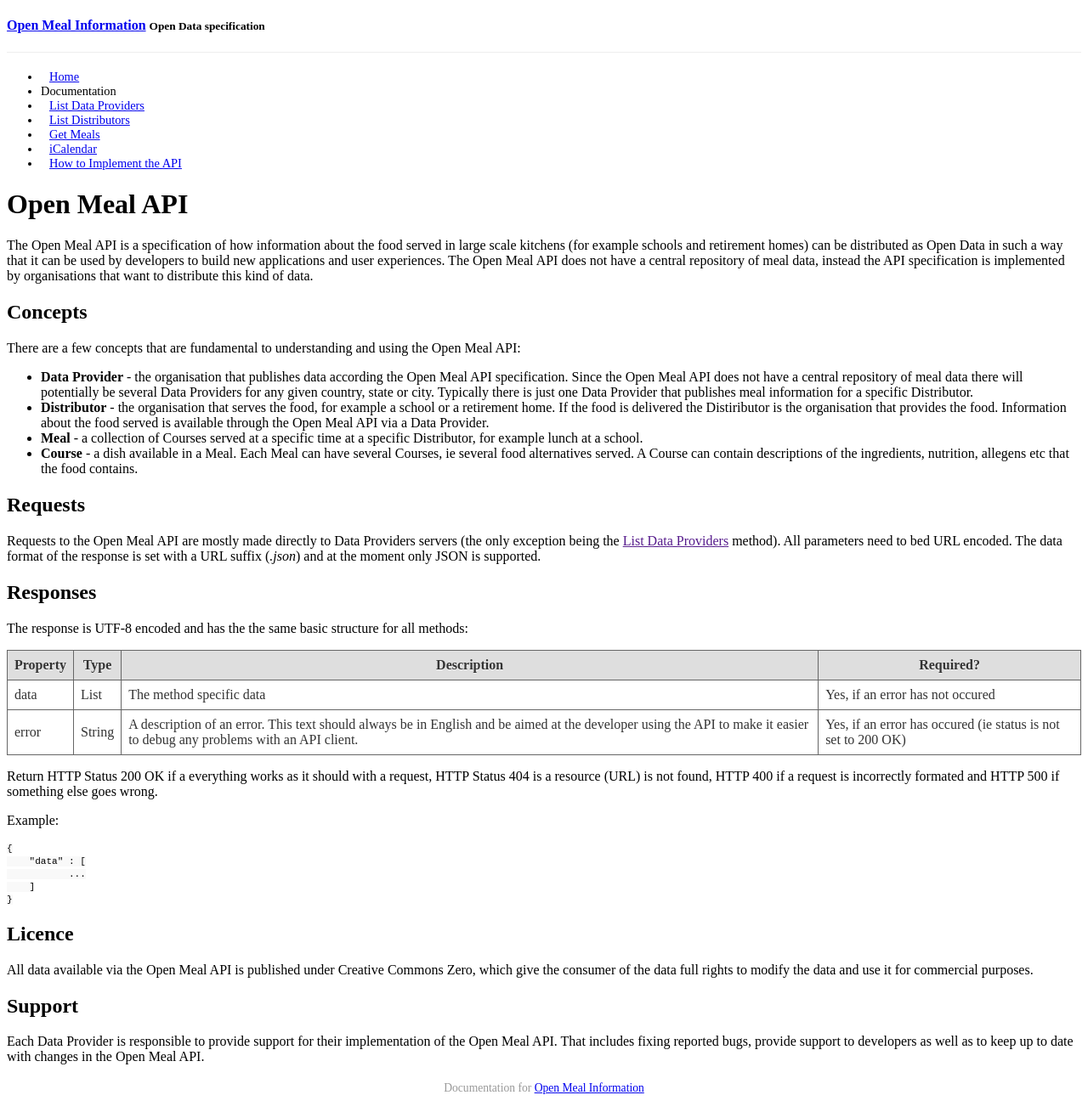
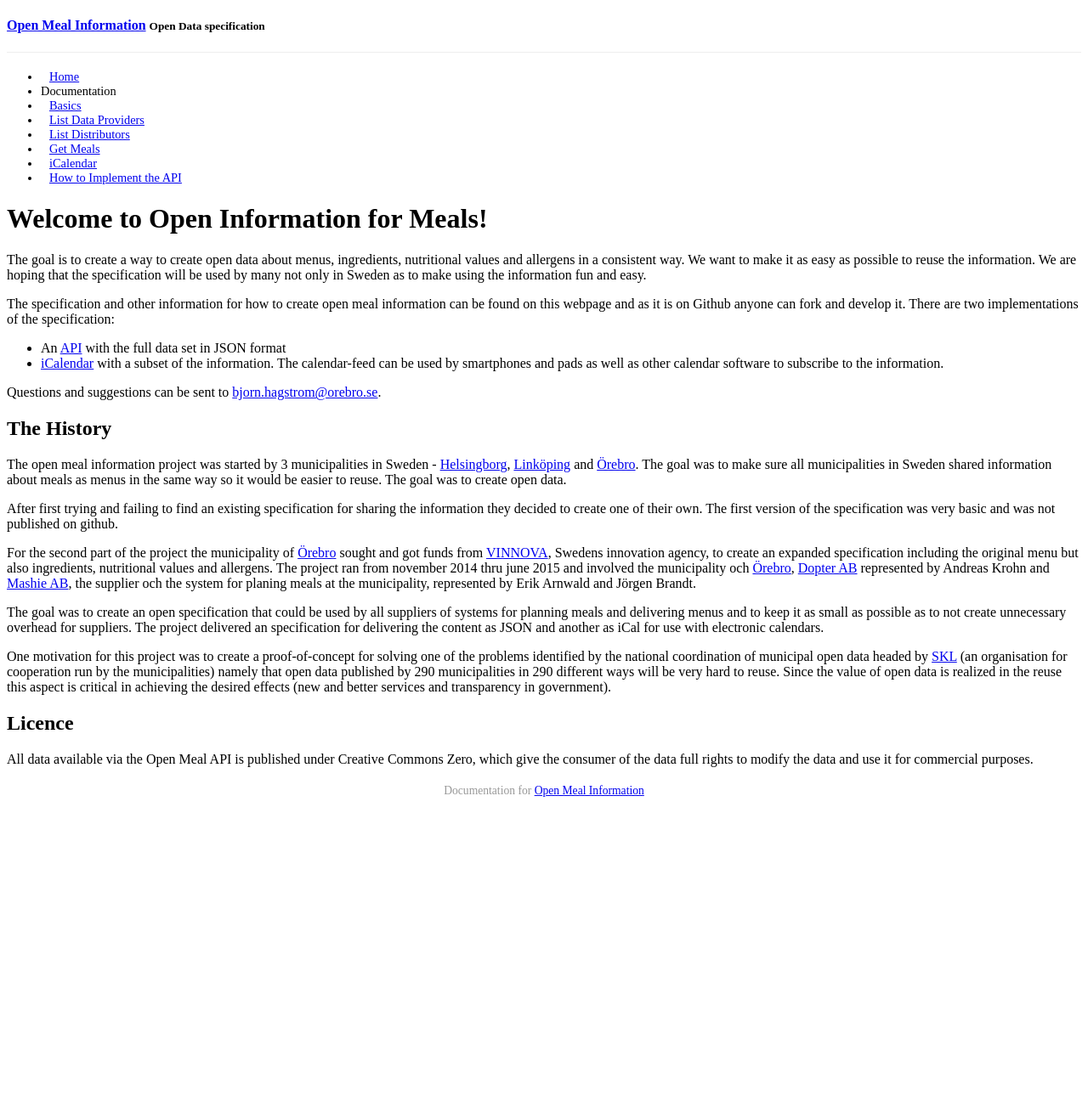
Before and after one commit to Orebrokommun/Open-Meal-Information, a Jekyll site: the page built from index.md, in a window 1280 px wide. Shown: the whole page at 85% size. Built offline with Jekyll 4.4.1, drawn with Linux system fonts in a browser that asks for light colours; Markdown is read by kramdown in place of the engine named in the settings; a style sheet for code colours, icons or effects is not loaded; after the commit the page ends 959 px from its top, so only the background shows below that.

Commit message:
Added introduction to the project

```diff
--- a/index.md
+++ b/index.md
@@ -2,40 +2,27 @@
 layout: default
 title: "Open Meal Information"
 ---
-#Open Meal API
-The Open Meal API is a specification of how information about the food served in large scale kitchens (for example schools and retirement homes) can be distributed as Open Data in such a way that it can be used by developers to build new applications and user experiences. The Open Meal API does not have a central repository of meal data, instead the API specification is implemented by organisations that want to distribute this kind of data.
+#Welcome to Open Information for Meals!
 
-##Concepts
-There are a few concepts that are fundamental to understanding and using the Open Meal API:
+The goal is to create a way to create open data about menus, ingredients, nutritional values and allergens in a consistent way. We want to make it as easy as possible to reuse the information. We are hoping that the specification will be used by many not only in Sweden as to make using the information fun and easy.
 
-* **Data Provider** - the organisation that publishes data according the Open Meal API specification. Since the Open Meal API does not have a central repository of meal data there will potentially be several Data Providers for any given country, state or city. Typically there is just one Data Provider that publishes meal information for a specific Distributor.
-* **Distributor** - the organisation that serves the food, for example a school or a retirement home. If the food is delivered the Distiributor is the organisation that provides the food. Information about the food served is available through the Open Meal API via a Data Provider.
-* **Meal** - a collection of Courses served at a specific time at a specific Distributor, for example lunch at a school.
-* **Course** - a dish available in a Meal. Each Meal can have several Courses, ie several food alternatives served. A Course can contain descriptions of the ingredients, nutrition, allegens etc that the food contains.
+The specification and other information for how to create open meal information can be found on this webpage and as it is on Github anyone can fork and develop it. There are two implementations of the specification:
 
-##Requests
-Requests to the Open Meal API are mostly made directly to Data Providers servers (the only exception being the [List Data Providers]() method). All parameters need to bed URL encoded. The data format of the response is set with a URL suffix (*.json*) and at the moment only JSON is supported.
+* An [API](/Open-Meal-Information/doc/basics.html) with the full data set in JSON format
+* [iCalendar](/Open-Meal-Information/doc/icalendar.html) with a subset of the information. The calendar-feed can be used by smartphones and pads as well as other calendar software to subscribe to the information.
 
-##Responses
-The response is UTF-8 encoded and has the the same basic structure for all methods:
+Questions and suggestions can be sent to [bjorn.hagstrom@orebro.se](mailto:bjorn.hagstrom@orebro.se).
 
-|Property|Type|Description|Required?|
-|-----------|------|--------------|-------------|
-|data|List|The method specific data|Yes, if an error has not occured|
-|error|String|A description of an error. This text should always be in English and be aimed at the developer using the API to make it easier to debug any problems with an API client. |Yes, if an error has occured (ie status is not set to 200 OK)|
+##The History
+The open meal information project was started by 3 municipalities in Sweden - [Helsingborg](http://www.helsingborg.se/), [Linköping](http://linkoping.se/) and [Örebro](http://www.orebro.se/). The goal was to make sure all municipalities in Sweden shared information about meals as menus in the same way so it would be easier to reuse. The goal was to create open data.
 
-Return HTTP Status 200 OK if a everything works as it should with a request, HTTP Status 404 is a resource (URL) is not found, HTTP 400 if a request is incorrectly formated and HTTP 500 if something else goes wrong.
+After first trying and failing to find an existing specification for sharing the information they decided to create one of their own. The first version of the specification was very basic and was not published on github.
 
-Example:
+For the second part of the project the municipality of [Örebro](http://www.orebro.se/) sought and got funds from [VINNOVA](http://vinnova.se/), Swedens innovation agency, to create an expanded specification including the original menu but also ingredients, nutritional values and allergens. The project ran from november 2014 thru june 2015 and involved the municipality och [Örebro](http://www.orebro.se/), [Dopter AB](http://www.dopter.se/) represented by Andreas Krohn and [Mashie AB](http://www.mashie.se/), the supplier och the system for planing meals at the municipality, represented by Erik Arnwald and Jörgen Brandt.
 
-    {
-	    "data" : [
-	 	   ...
-	    ]
-    }
+The goal was to create an open specification that could be used by all suppliers of systems for planning meals and delivering menus and to keep it as small as possible as to not create unnecessary overhead for suppliers. The project delivered an specification for delivering the content as JSON and another as iCal for use with electronic calendars.
+
+One motivation for this project was to create a proof-of-concept for solving one of the problems identified by the national coordination of municipal open data headed by [SKL](http://skl.se/) (an organisation for cooperation run by the municipalities) namely that open data published by 290 municipalities in 290 different ways will be very hard to reuse. Since the value of open data is realized in the reuse this aspect is critical in achieving the desired effects (new and better services and transparency in government).
 
 ##Licence
 All data available via the Open Meal API is published under Creative Commons Zero, which give the consumer of the data full rights to modify the data and use it for commercial purposes.
-
-##Support
-Each Data Provider is responsible to provide support for their implementation of the Open Meal API. That includes fixing reported bugs, provide support to developers as well as to keep up to date with changes in the Open Meal API.
```
Also changed, not shown: _posts/2015-05-31-basics.md (added, +42 -0 lines).
